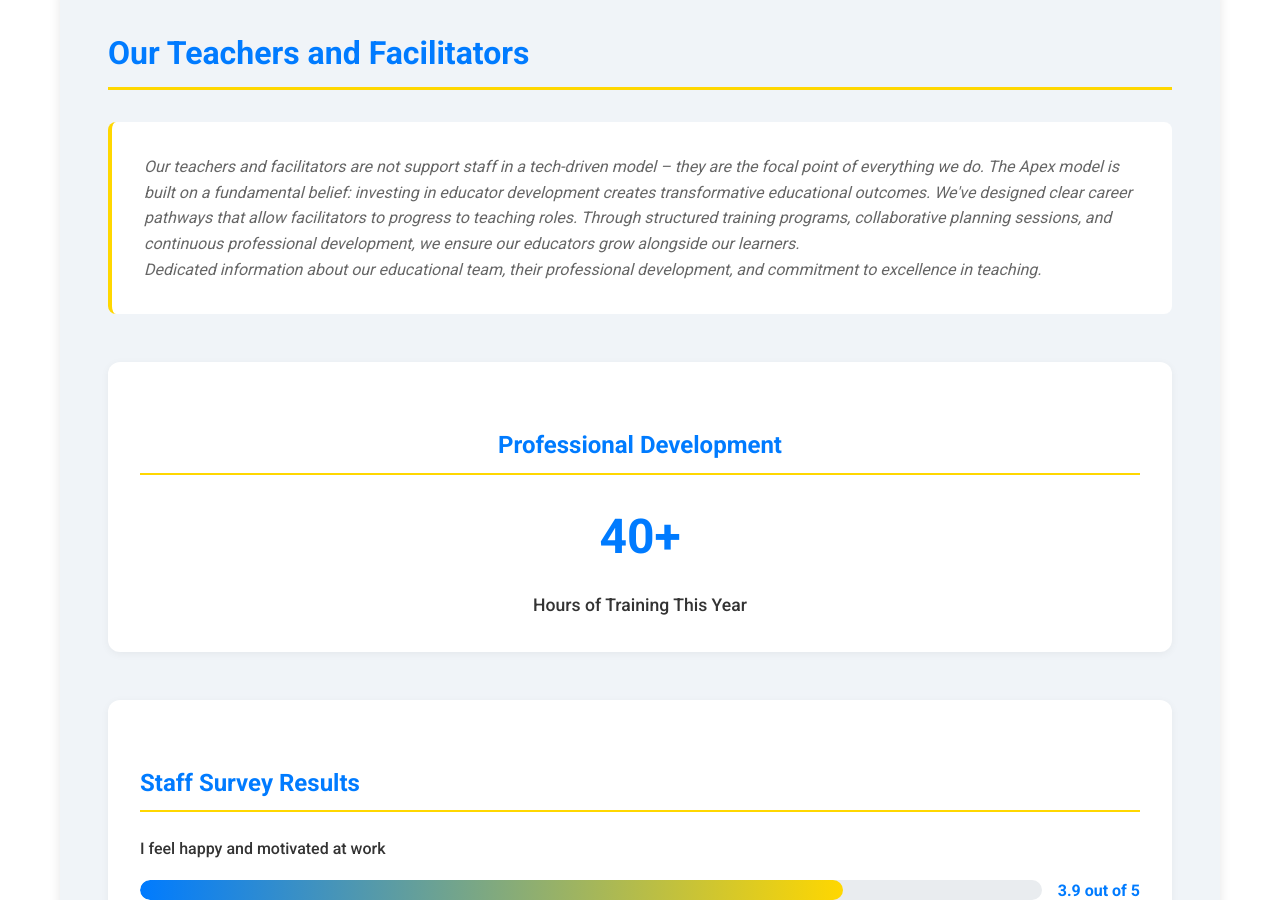
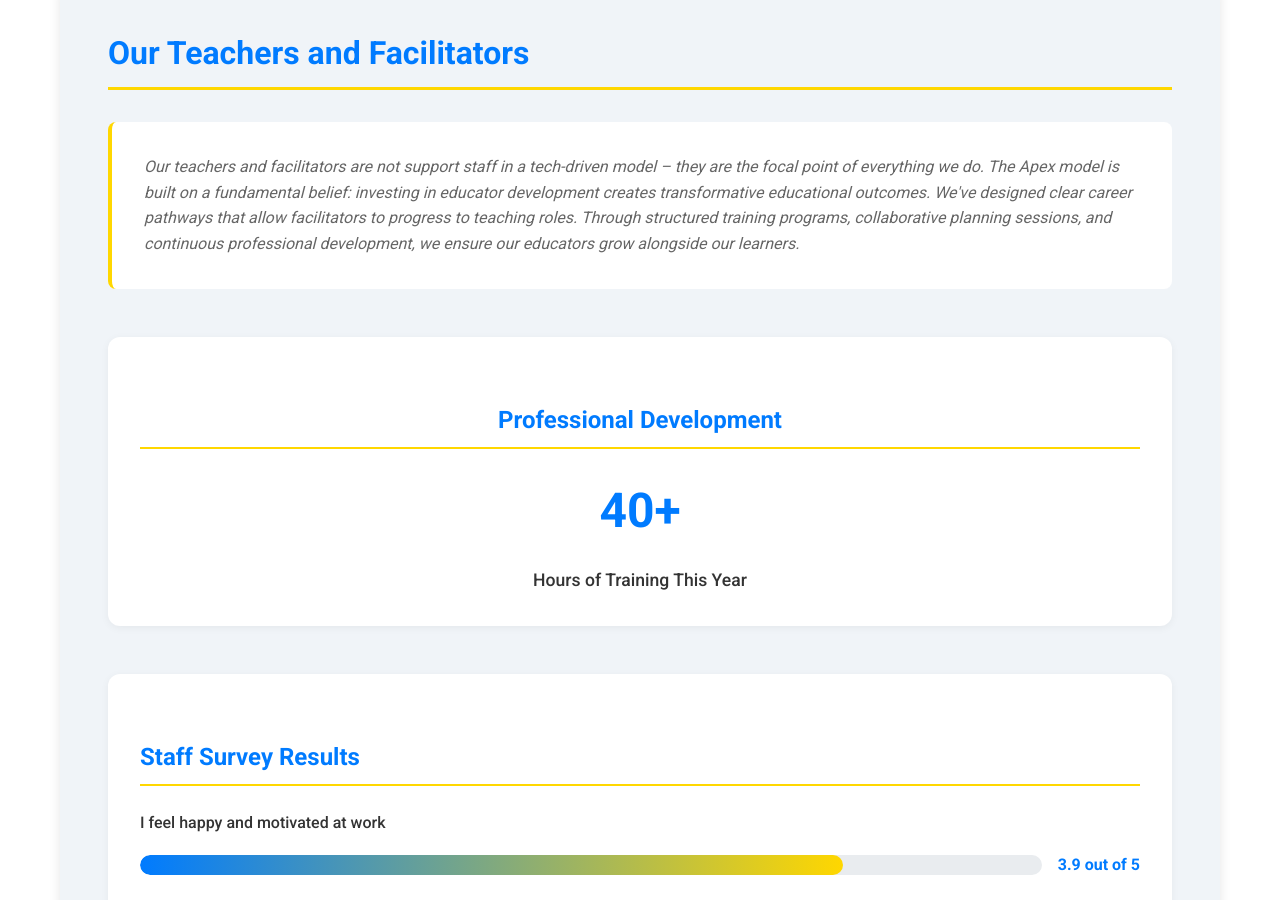
Before and after one commit to SEANCODING123/MandE-APEX-2025, a Jekyll site: the page built from index.md, in a window 1280 px wide and 900 px high, scrolled down 5000 px. Built offline with Jekyll 4.4.1, drawn with Linux system fonts in a browser that asks for light colours.

Commit message:
Update index.md

```diff
--- a/index.md
+++ b/index.md
@@ -170,7 +170,7 @@ description: "Apex Education Monitoring & Evaluation Report 2025 - End of Term 2
     <div class="teachers-content">
         <div class="content-placeholder">
             <p><em>Our teachers and facilitators are not support staff in a tech-driven model – they are the focal point of everything we do. The Apex model is built on a fundamental belief: investing in educator development creates transformative educational outcomes. We've designed clear career pathways that allow facilitators to progress to teaching roles. Through structured training programs, collaborative planning sessions, and continuous professional development, we ensure our educators grow alongside our learners.</em></p>
-            <p>Dedicated information about our educational team, their professional development, and commitment to excellence in teaching.</p>
+
         </div>
 
         <div class="training-stats">
```
